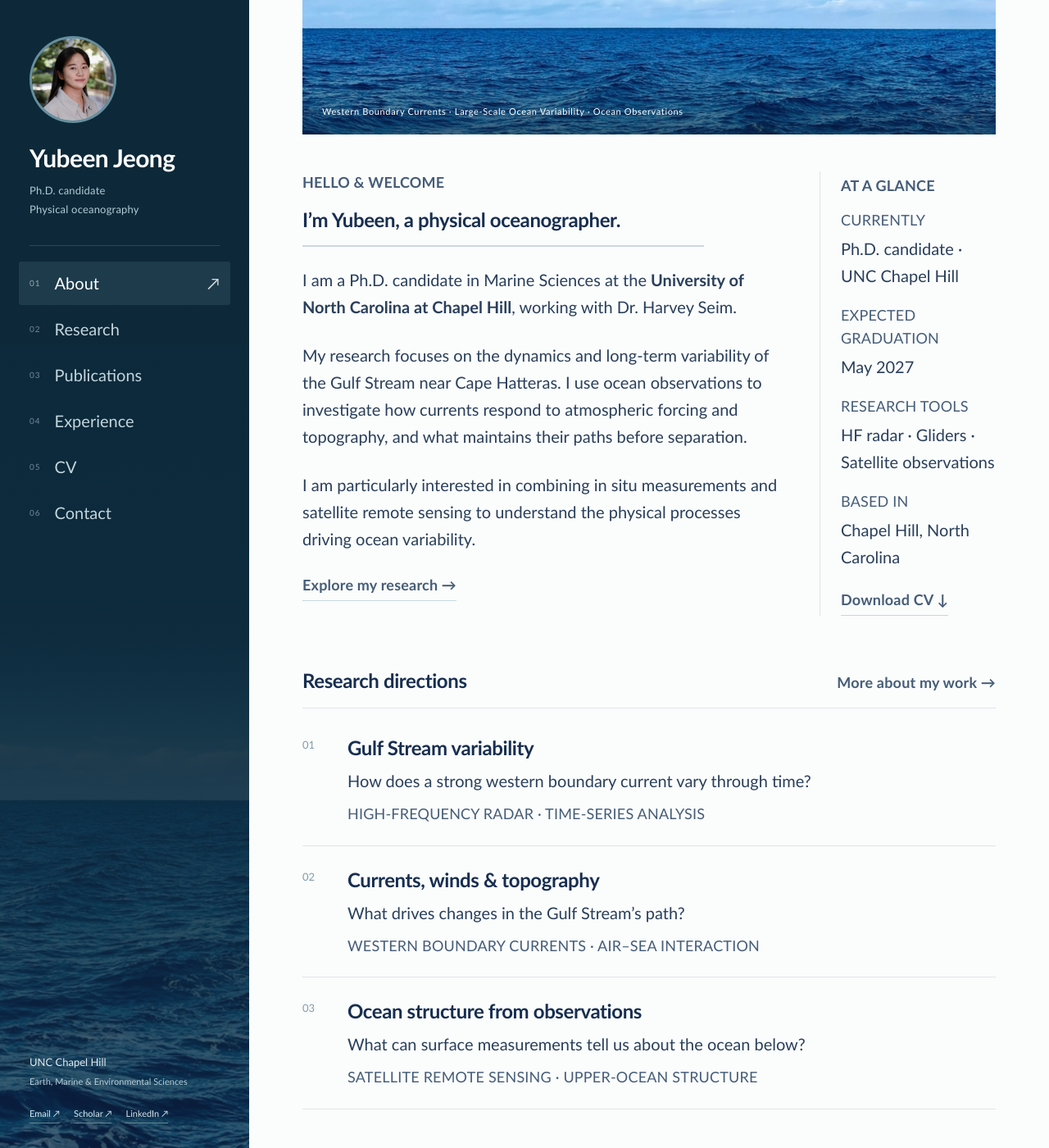
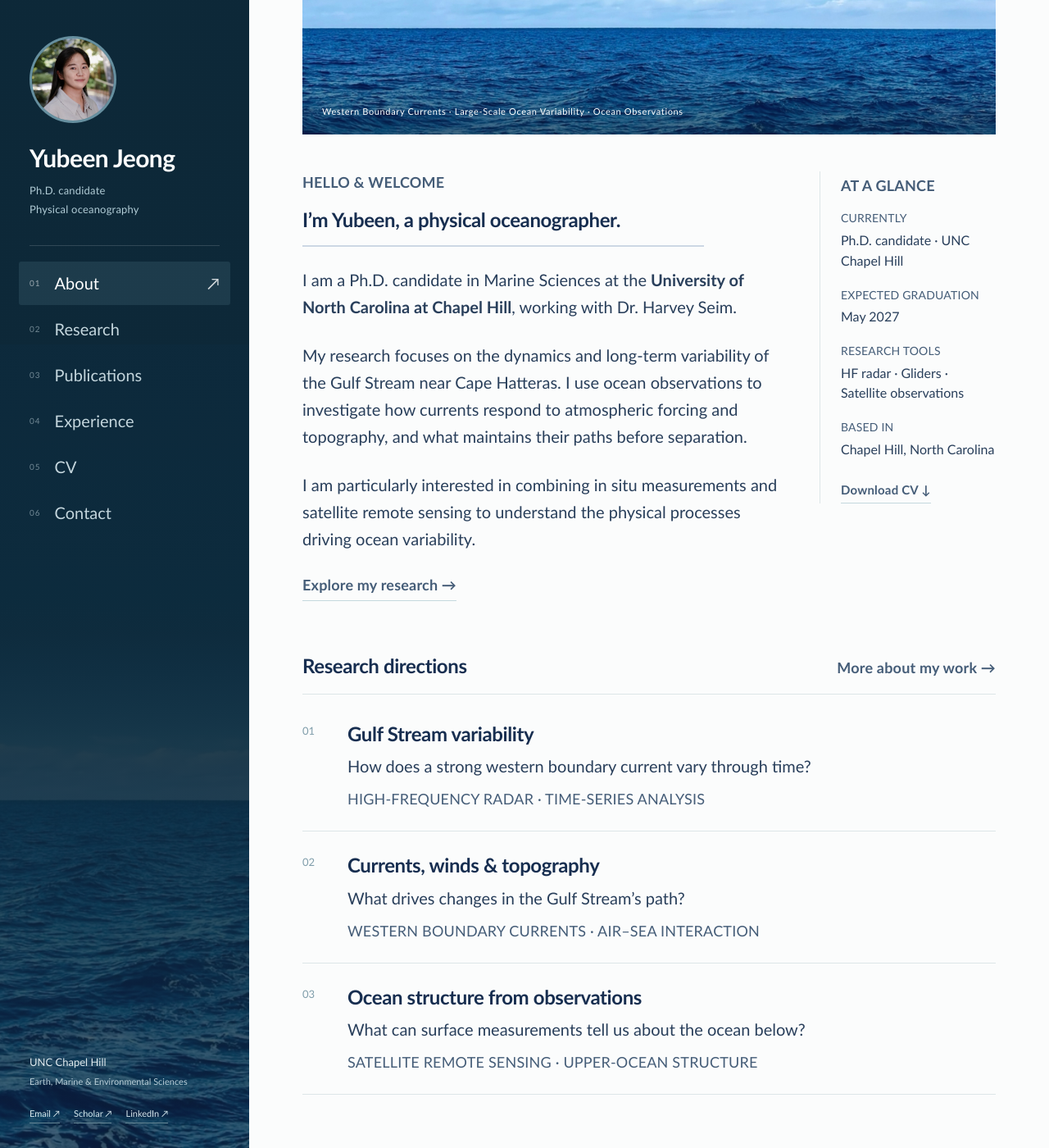
Before and after one commit to YubeenJ/YubeenJ.github.io, a Jekyll site: the page built from index.md, in a window 1280 px wide and 1400 px high, scrolled down 400 px. Shown: the whole window at 82% size. Built offline with Jekyll 4.4.1, drawn with Linux system fonts in a browser that asks for light colours.

Commit message:
Update style.css

```diff
--- a/assets/css/style.css
+++ b/assets/css/style.css
@@ -123,3 +123,21 @@ h1,h2,h3{font-family:var(--font);font-weight:700;letter-spacing:-.4px}.profile-n
   object-position: center;
   transform: none;
 }
+
+
+
+/* At a glance — 실제 내용 */
+#main .at-a-glance dd {
+  font-size: 16px;
+  line-height: 1.55;
+}
+
+/* 각 항목의 작은 제목 */
+#main .at-a-glance dt {
+  font-size: 14px;
+}
+
+/* Download CV 링크 */
+#main .at-a-glance .text-link {
+  font-size: 15px;
+}
```
